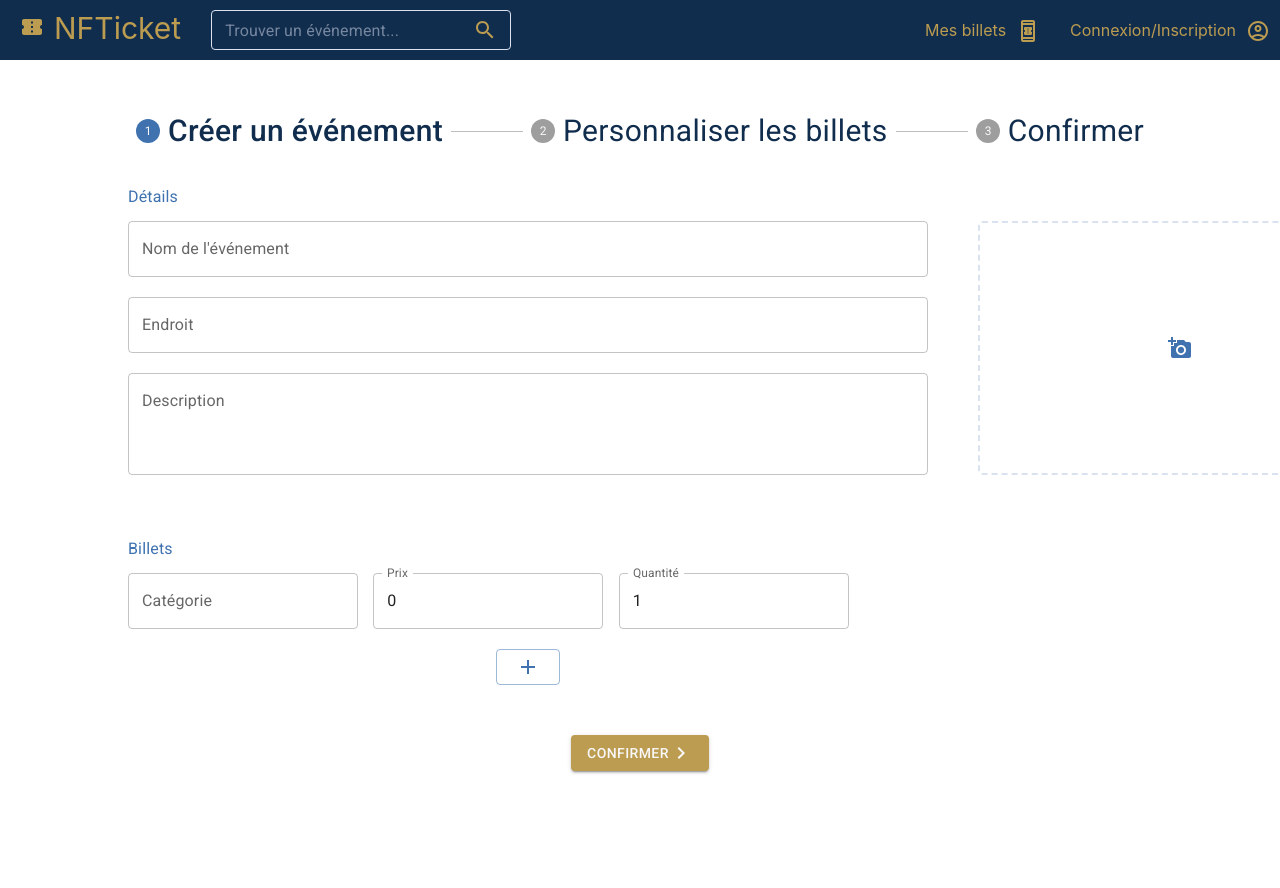
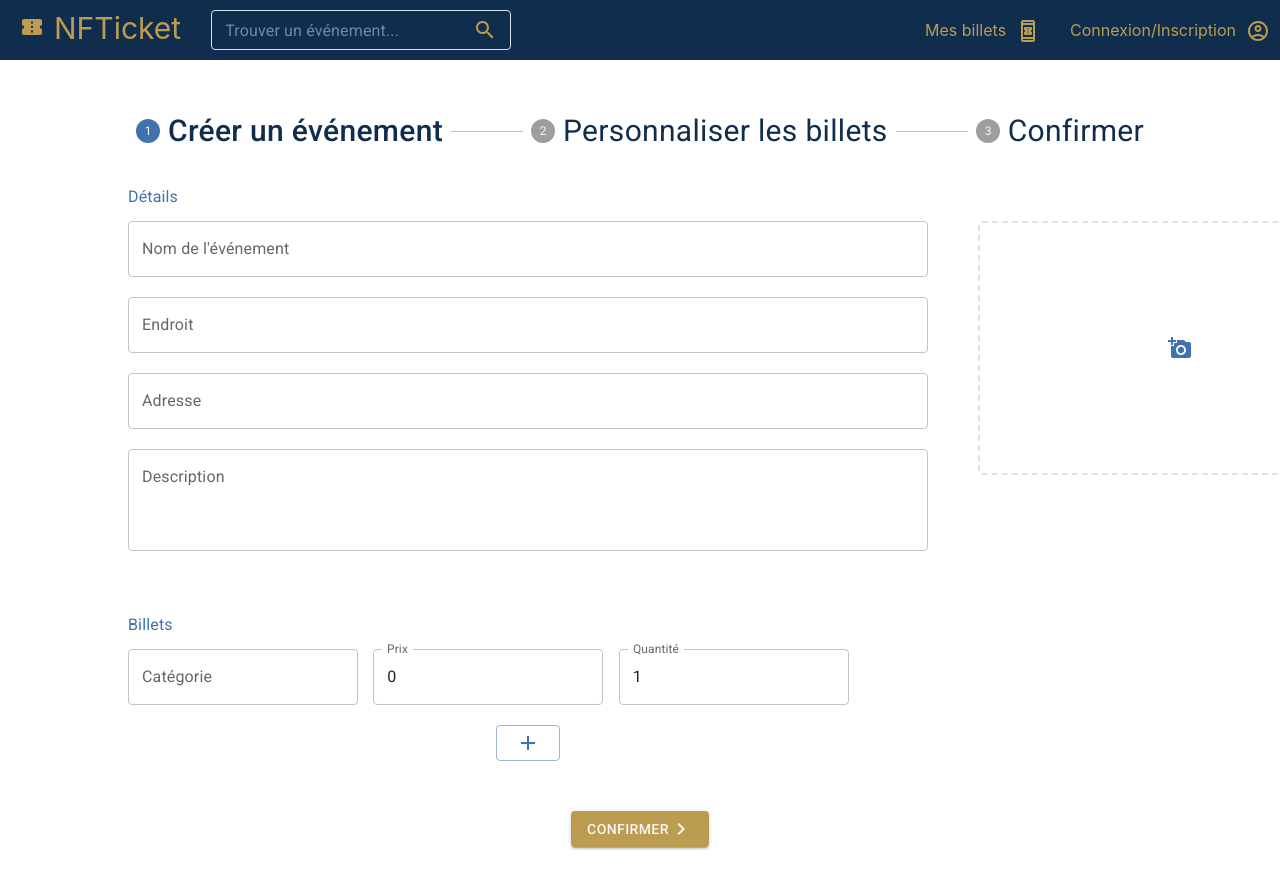
Before and after one commit to LOG795-Equipe-2/NFTicket-Frontend, a React (Create React App) app: page /create in a window 1280 px wide. Shown: the top 888 px of the page. Built offline with nearby package versions, Linux system fonts and the light colour scheme.

Commit message:
Add address

```diff
--- a/src/components/EventCreator/EventCreator.tsx
+++ b/src/components/EventCreator/EventCreator.tsx
@@ -103,11 +103,12 @@ class EventCreator extends React.Component<
     super(props);
     this.state = {
       event: {
-        location: "",
+        locationName: "",
         name: "",
         description: "",
         image: "",
         ticketCategories: [],
+        locationAddress: ""
       },
       currentStep: 0,
     };
--- a/src/components/EventCreator/EventForm/EventForm.tsx
+++ b/src/components/EventCreator/EventForm/EventForm.tsx
@@ -164,6 +164,7 @@ class EventForm extends React.Component<EventFormProps, EventFormState> {
       name: { value: string };
       location: { value: string };
       description: { value: string };
+      address: { value: string };
     };
     let errors = this.state.errors;
     let hasErrors = false;
@@ -177,6 +178,12 @@ class EventForm extends React.Component<EventFormProps, EventFormState> {
     if (location.length === 0) {
       hasErrors = true;
       errors["event-location"] = "L'endroit de l'événement est requis";
+    }
+
+    const adress = target.address.value;
+    if (adress.length === 0) {
+      hasErrors = true;
+      errors["event-address"] = "L'endroit de l'événement est requis";
     }
 
     const description = target.description.value;
@@ -214,7 +221,8 @@ class EventForm extends React.Component<EventFormProps, EventFormState> {
             isSubmitting: false,
           });
           const event: Event = {
-            location: location,
+            locationName: location,
+            locationAddress: adress,
             name,
             description,
             image,
@@ -256,6 +264,17 @@ class EventForm extends React.Component<EventFormProps, EventFormState> {
                 helperText={this.state.errors["event-location"]}
                 error={!!this.state.errors["event-location"]}
                 onChange={(e) => this.handleEventInputChange(e, "event-location")}
+                disabled={this.state.isSubmitting}
+              />
+            </div>
+            <div className="EventCreator__form__input">
+              <TextField
+                id="event-address"
+                label="Adresse"
+                name="address"
+                helperText={this.state.errors["event-address"]}
+                error={!!this.state.errors["event-address"]}
+                onChange={(e) => this.handleEventInputChange(e, "event-address")}
                 disabled={this.state.isSubmitting}
               />
             </div>
--- a/src/interfaces/Event.ts
+++ b/src/interfaces/Event.ts
@@ -1,7 +1,9 @@
 import Ticket from "./TicketCategory";
 
 export default interface Event {
-    location: string,
+    locationName: string,
+    locationAddress: string;
+    locationCity?: string;
     name: string,
     description: string,
     image: string,
```
